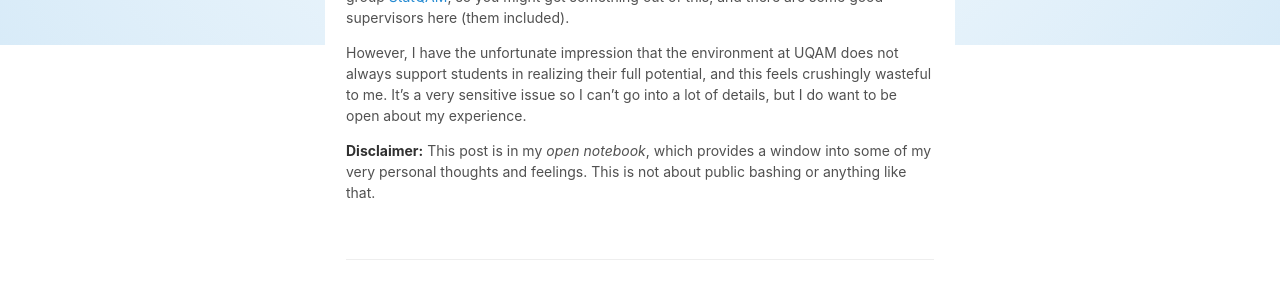
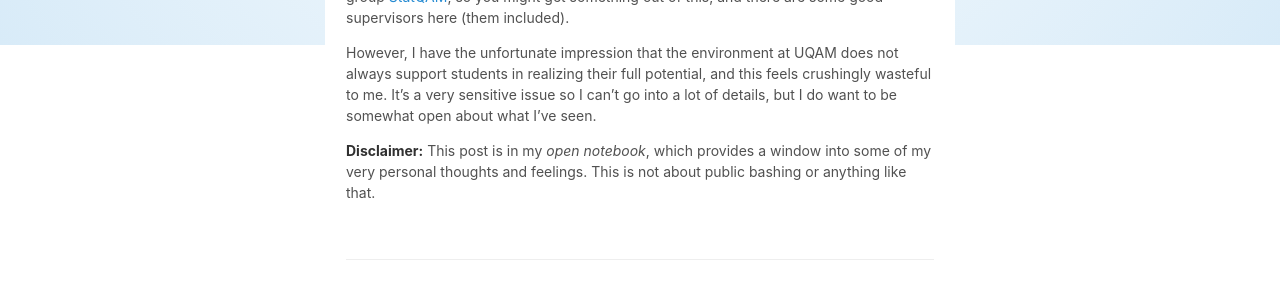
Before and after one commit to OlivierBinette/blog, a Jekyll site: the page built from _posts/2019-05-24-waste.md, in a window 1280 px wide. Shown: the part 855-1155 px from the top of the page. Built offline with Jekyll 4.4.1, drawn with Linux system fonts in a browser that asks for light colours; nearby versions of some CDN libraries.

Commit message:
Update 2019-05-24-waste.md

```diff
--- a/_posts/2019-05-24-waste.md
+++ b/_posts/2019-05-24-waste.md
@@ -14,6 +14,6 @@ Like in any other universities, most professors here are not available to meet a
 
 So, do I recommand UQAM for, say, a master in statistics? If you know what you're doing, it will provide you access to standard scholarships, to the university library and *maybe* to an office. Jean-François Coeurjolly and Geneviève Lefebvre have done incredible work supporting research and students through the establishment of the group [StatQAM](https://statqam.uqam.ca/), so you might get something out of this, and there are some good supervisors here (them included).
 
-However, I have the unfortunate impression that the environment at UQAM does not always support students in realizing their full potential, and this feels crushingly wasteful to me. It's a very sensitive issue so I can't go into a lot of details, but I do want to be open about my experience.
+However, I have the unfortunate impression that the environment at UQAM does not always support students in realizing their full potential, and this feels crushingly wasteful to me. It's a very sensitive issue so I can't go into a lot of details, but I do want to be somewhat open about what I've seen.
 
 **Disclaimer:** This post is in my *open notebook*, which provides a window into some of my very personal thoughts and feelings. This is not about public bashing or anything like that.
```
